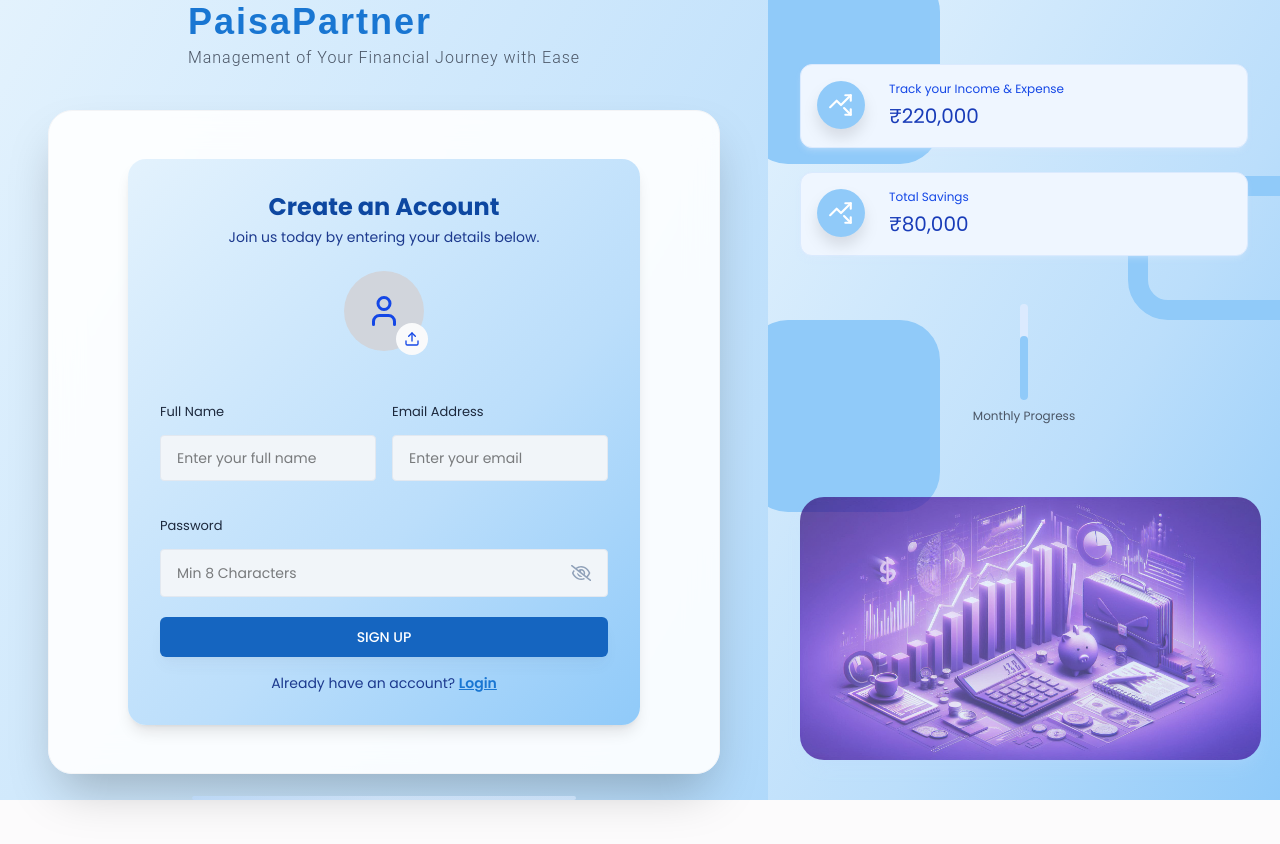
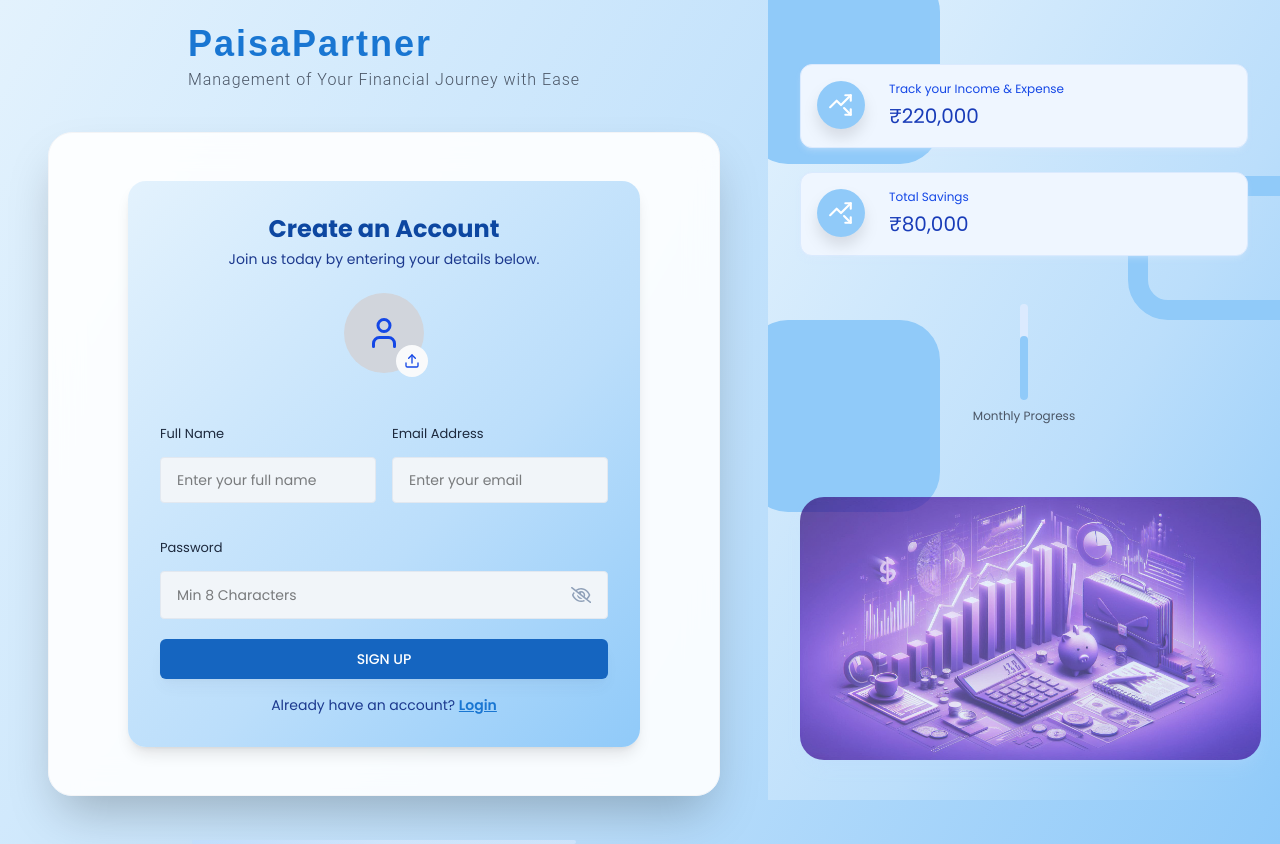
Before and after one commit to Debjit-Dey/PaisaPartner--Finance-Management-Website, a React (Vite) app in the folder frontend/: page /signUp in a window 1280 px wide. Before the commit the page ends 800 px from the top, so only its background shows below. Built offline with nearby package versions, Linux system fonts and the light colour scheme.

Commit message:
sign up responsicve

```diff
--- a/frontend/src/components/Layouts/AuthLayout.jsx
+++ b/frontend/src/components/Layouts/AuthLayout.jsx
@@ -14,7 +14,7 @@ const AuthLayout = ({ children }) => {
           "linear-gradient(120deg, #E3F2FD 0%, #BBDEFB 60%, #90CAF9 100%)",
       }}
     >
-      <div className="w-screen h-screen  md:w-[60vw] flex flex-col items-center justify-center px-4 md:px-12 pb-12 relative">
+      <div className="w-screen min-h-screen md:w-[60vw] flex flex-col items-center justify-center px-4 md:px-12 pb-12 relative">
         {/* Decorative blurred circle */}
         <div className="absolute top-10 left-10 w-40 h-40 bg-blue-100 rounded-full blur-2xl opacity-60 -z-10" />
         <h2 className="mt-6 mb-2 tracking-tight">
```
